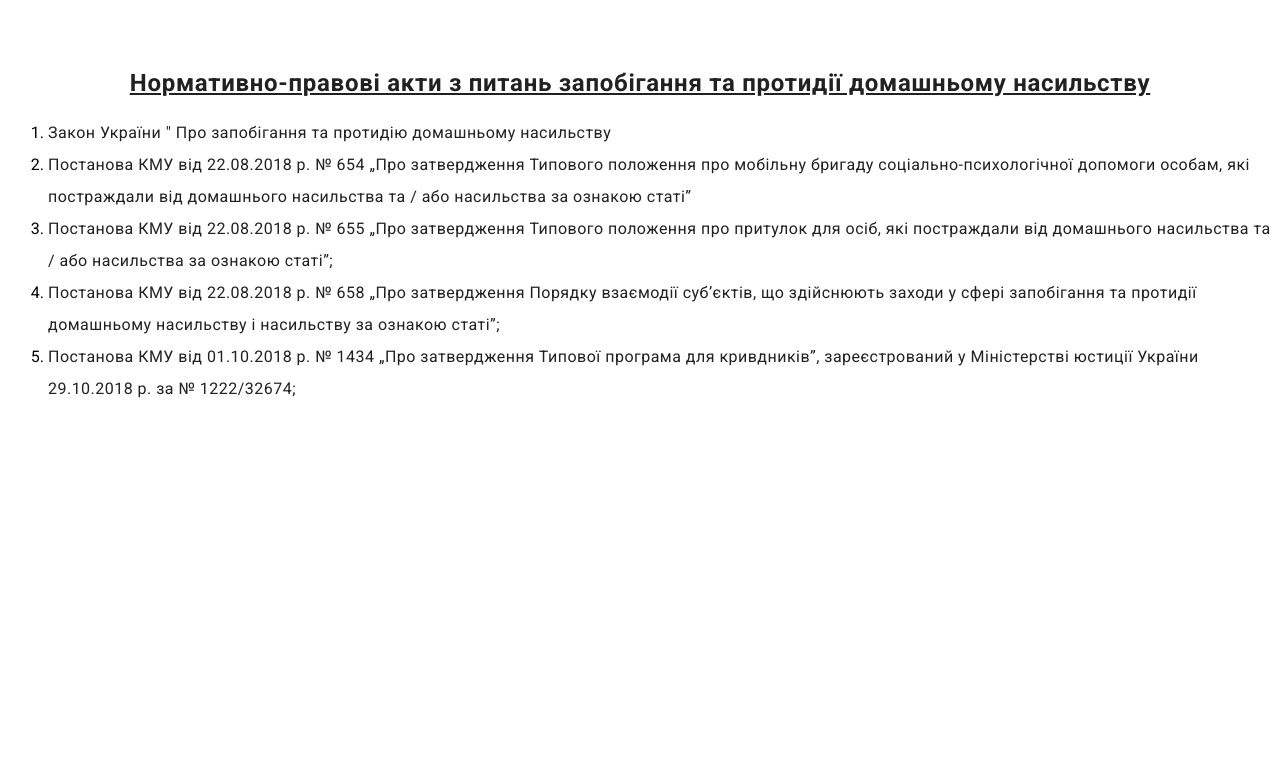
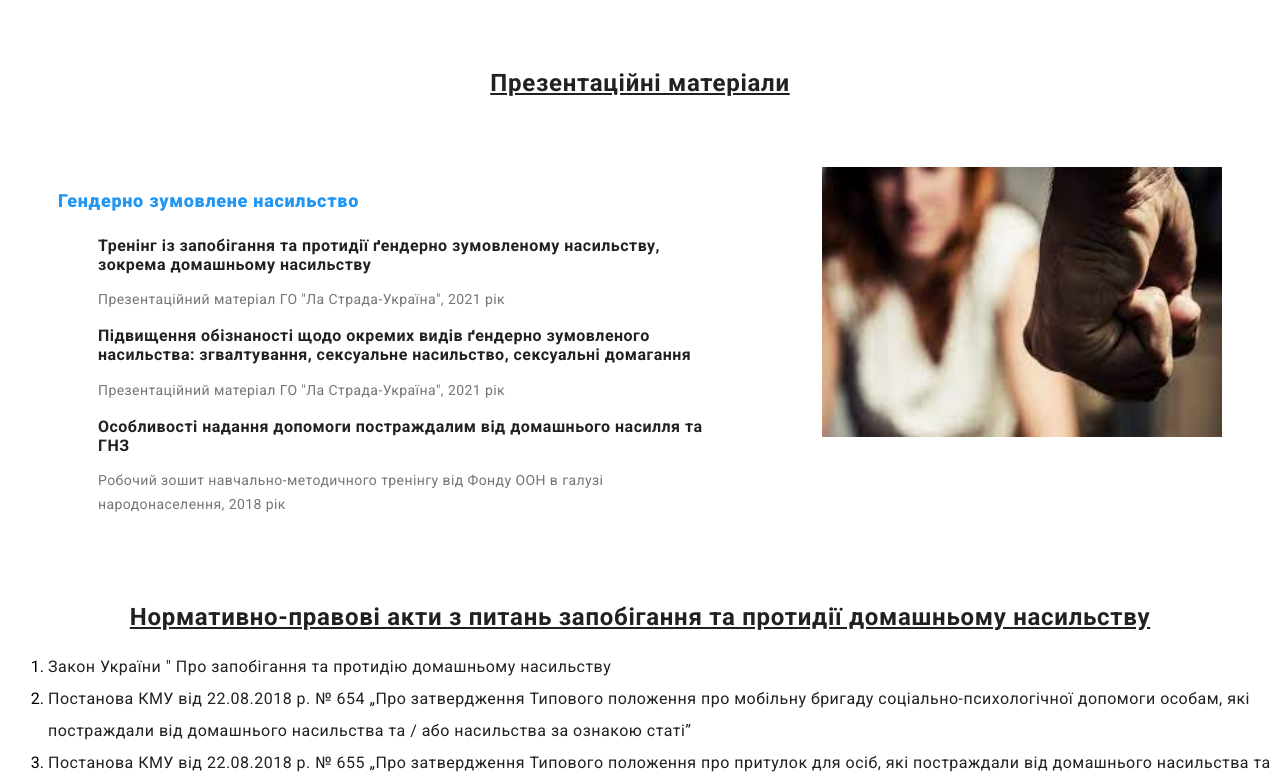
Before and after one commit to AnnaBukina/1547, a plain HTML site: page index.html in a window 1280 px wide. Shown: the part 704-1487 px from the top of the page. Before the commit the page ends 1125 px from the top, so only its background shows below. Drawn offline with Linux system fonts and the light colour scheme.

Commit message:
Доопрацювання

```diff
--- a/index.html
+++ b/index.html
@@ -85,7 +85,55 @@
                 </ul>
                 </div>
             </div>
+    </section>
 
+    <!-- секція з презентаційними матеріалами -->
+    <section class="services">
+        <h2 class="subtitle">Презентаційні матеріали</h2>
+    </section>
+
+
+    <!-- Гендерно зумовлене насильство -->
+    <section class="services">
+        <div class="container">
+            <div class="text-container">
+            <h3 class="presentations-list-title list">Гендерно зумовлене насильство</h3>
+                <ul class="internal-documents-list list">
+                    <li>
+                        <a class="presentations-list-link link"
+                            href="https://docs.google.com/presentation/d/1xzx_WwbUtqGDUjkcWAWRDrYxyfNx_G6J/edit?usp=sharing&ouid=112023763056874686065&rtpof=true&sd=true">Тренінг
+                            із запобігання та протидії ґендерно зумовленому насильству, зокрема домашньому насильству
+                        </a>
+                        <p class="presentations-list-description">
+                            Презентаційний матеріал ГО "Ла Страда-Україна", 2021 рік
+                        </p>
+                    </li>
+
+                    <li>
+                        <a class="presentations-list-link link"
+                            href="https://docs.google.com/presentation/d/1Opv5ebd_ePDGe8hkOD6-kmUsLg_ogPr4/edit?usp=sharing&ouid=112023763056874686065&rtpof=true&sd=true">Підвищення
+                            обізнаності щодо окремих видів ґендерно зумовленого насильства: згвалтування, сексуальне
+                            насильство,
+                            сексуальні домагання
+                        </a>
+                        <p class="presentations-list-description">
+                            Презентаційний матеріал ГО "Ла Страда-Україна", 2021 рік
+                        </p>
+                    </li>
+
+                    <li>
+                        <a class="presentations-list-link link"
+                            href="https://docs.google.com/presentation/d/1xzx_WwbUtqGDUjkcWAWRDrYxyfNx_G6J/edit?usp=sharing&ouid=112023763056874686065&rtpof=true&sd=true">Особливості
+                            надання допомоги постраждалим від домашнього насилля та ГНЗ
+                        </a>
+                        <p class="presentations-list-description">
+                            Робочий зошит навчально-методичного тренінгу від Фонду ООН в галузі народонаселення, 2018 рік
+                        </p>
+                    </li>
+                </ul>
+            </div>
+            <img class="img-section" src="./images/domestic-violence.jpg" alt="На фото гендерне насильство" width="400" height="270">
+        </div>
     </section>
 
     <!-- секція з зовнішніми НПА -->
@@ -131,6 +179,8 @@
 
     </section>
 
+
+
 </main>
 
 <footer class="page-footer">
```
